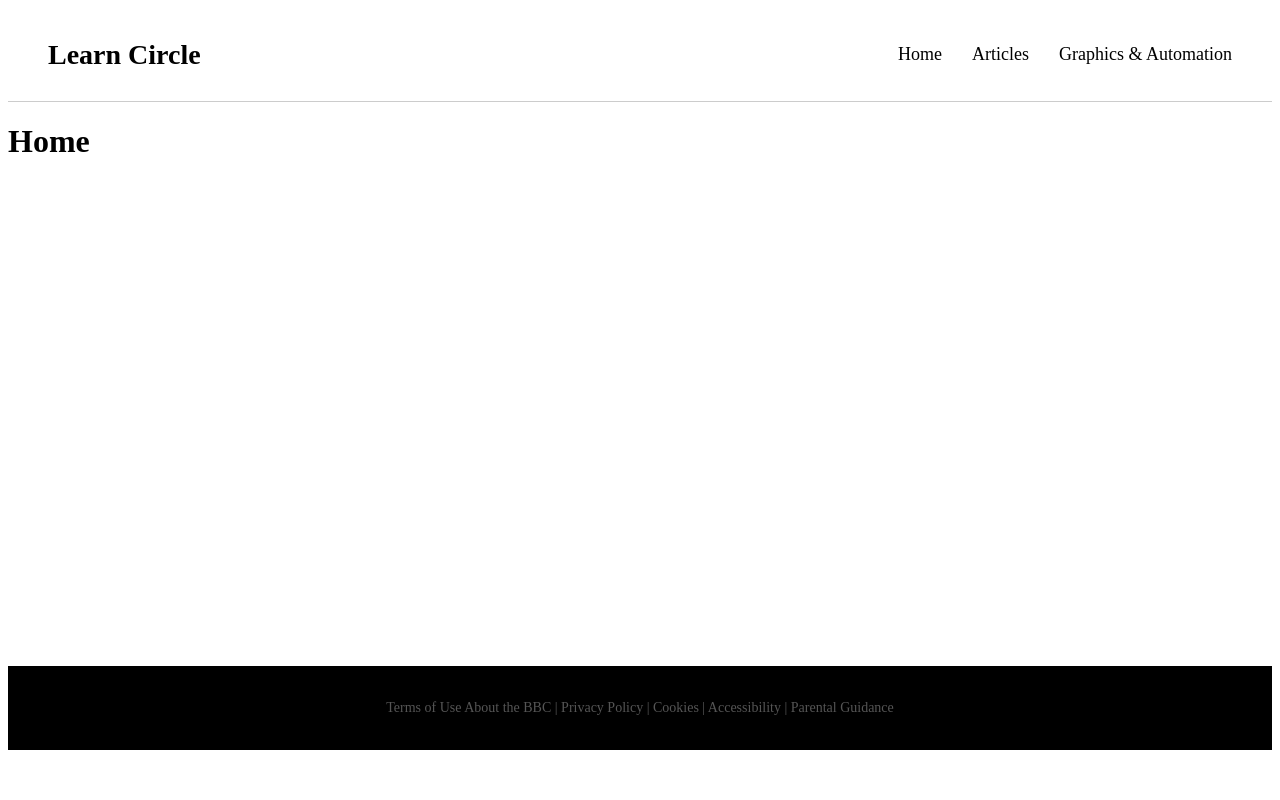
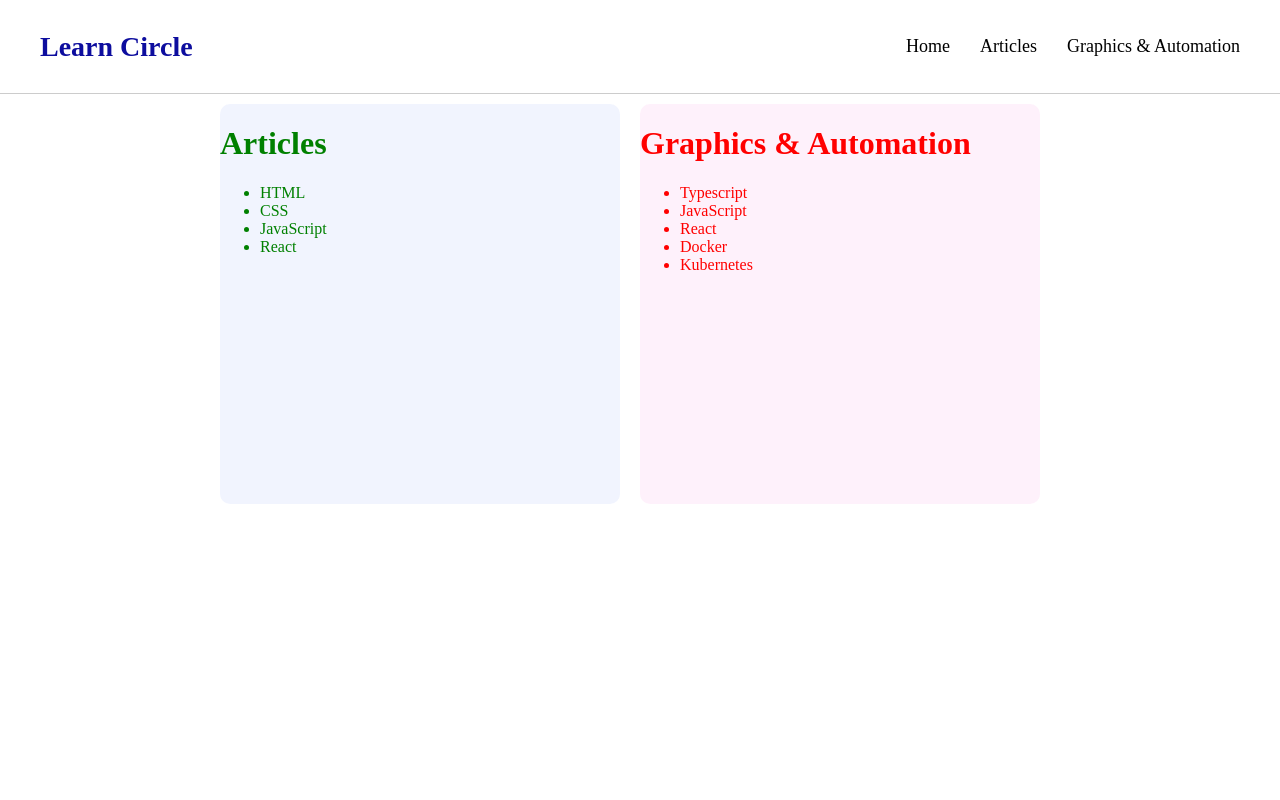
Before and after one commit to marycamaraa/learnCircle, a React (Vite) app: page / in a window 1280 px wide. Shown: the top 800 px of the page. Built offline with nearby package versions, Linux system fonts and the light colour scheme.

Commit message:
chore: added article and graphics sections

```diff
--- a/src/App.css
+++ b/src/App.css
@@ -1,3 +1,26 @@
+html,
+body {
+  margin: 0;
+  height: 100%;
+}
+#root {
+  height: 100%;
+}
+
+.app-layout {
+  min-height: 100vh;
+  display: flex;
+  flex-direction: column;
+}
+
+.page-content {
+  flex: 1;
+
+  display: flex;
+  justify-content: center;
+  align-items: center;
+}
+
 .top-background-color {
   background-color: rgb(122, 73, 14);
 }
--- a/src/App.jsx
+++ b/src/App.jsx
@@ -13,14 +13,18 @@ function App() {
   return (
     <>
       <BrowserRouter>
+        <div className="app-layout">
           <NavBar />
 
+          <main className="page-content">
             <Routes>
               <Route path="/" element={<Home />} />
               <Route path="/articles" element={<Articles />} />
               <Route path="/GraphicsAutomation" element={<GraphicsAutomation />} />
             </Routes>
+          </main>
           <Footer />
+        </div>
       </BrowserRouter>
     </>
   )
--- a/src/components/ArticlesSection/index.css
+++ b/src/components/ArticlesSection/index.css
@@ -0,0 +1,4 @@
+.title-name {
+  display: flex;
+  justify-content: flex-start;
+}
--- a/src/components/ArticlesSection/index.jsx
+++ b/src/components/ArticlesSection/index.jsx
@@ -1,5 +1,11 @@
-const ArticlesSection = () => {
-  return <></>
+import './index.css'
+
+function ArticlesSection() {
+ return (
+  <>
+   <h1 className="title-name"> Welcome to the BBC</h1>
+   </>
+  )
 }
 
 export default ArticlesSection
--- /dev/null
+++ b/src/components/HomeSection/index.css
@@ -0,0 +1,26 @@
+.home-title {
+  color: blue;
+}
+
+.home-container {
+  display: flex;
+  margin-top: 10px;
+  gap: 20px;
+}
+
+.articles-section {
+  align-items: center;
+  height: 400px;
+  width: 400px;
+  color: green;
+  background-color: #2c63ee11;
+  border-radius: 10px;
+}
+
+.graphic-automation-section {
+  height: 400px;
+  width: 400px;
+  color: red;
+  background-color: #ee2cc411;
+  border-radius: 10px;
+}
--- /dev/null
+++ b/src/components/HomeSection/index.jsx
@@ -0,0 +1,31 @@
+import './index.css'
+const HomeSection = () => {
+  return (
+    <>
+      <div className="home-container">
+        <div className="articles-section">
+          <h1>Articles</h1>
+          <ul>
+            <li>HTML</li>
+            <li> CSS</li>
+            <li>JavaScript</li>
+            <li> React</li>
+          </ul>
+        </div>
+        <div className="graphic-automation-section">
+          <h1> Graphics & Automation </h1>
+          <ul>
+            <li>Typescript</li>
+            <li>JavaScript</li>
+            <li>React</li>
+            <li>Docker</li>
+            <li>Kubernetes</li>
+          </ul>
+        </div>
+        <div />
+      </div>
+    </>
+  )
+}
+
+export default HomeSection
--- a/src/components/NavBar/index.css
+++ b/src/components/NavBar/index.css
@@ -2,14 +2,12 @@
   display: flex;
   justify-content: space-between;
   align-items: center;
-
   padding: 20px 40px;
-
   border-bottom: 1px solid #ccc;
 }
 
 .logo {
-  color: #000000;
+  color: #0d0d9e;
   font-size: 28px;
   font-weight: bold;
   text-decoration: none;
--- a/src/pages/Articles.jsx
+++ b/src/pages/Articles.jsx
@@ -1,7 +1,11 @@
 import ArticlesSection from '../components/ArticlesSection'
 
 function Articles() {
-  return <h1>Welcome to the BBC</h1>
+  return (
+    <>
+      <ArticlesSection />
+    </>
+  )
 }
 
 export default Articles
--- a/src/pages/Home.jsx
+++ b/src/pages/Home.jsx
@@ -1,5 +1,7 @@
+import HomeSection from '../components/HomeSection'
+
 function Home() {
-  return <h1>Home</h1>
+  return <HomeSection />
 }
 
 export default Home
```
Also changed, not shown: src/components/ArticlesNavbar/index.jsx (added, +35 -0 lines), src/components/ArticlesNavbar/index.css (added). Lines whose indentation alone changed are shown as unchanged.
